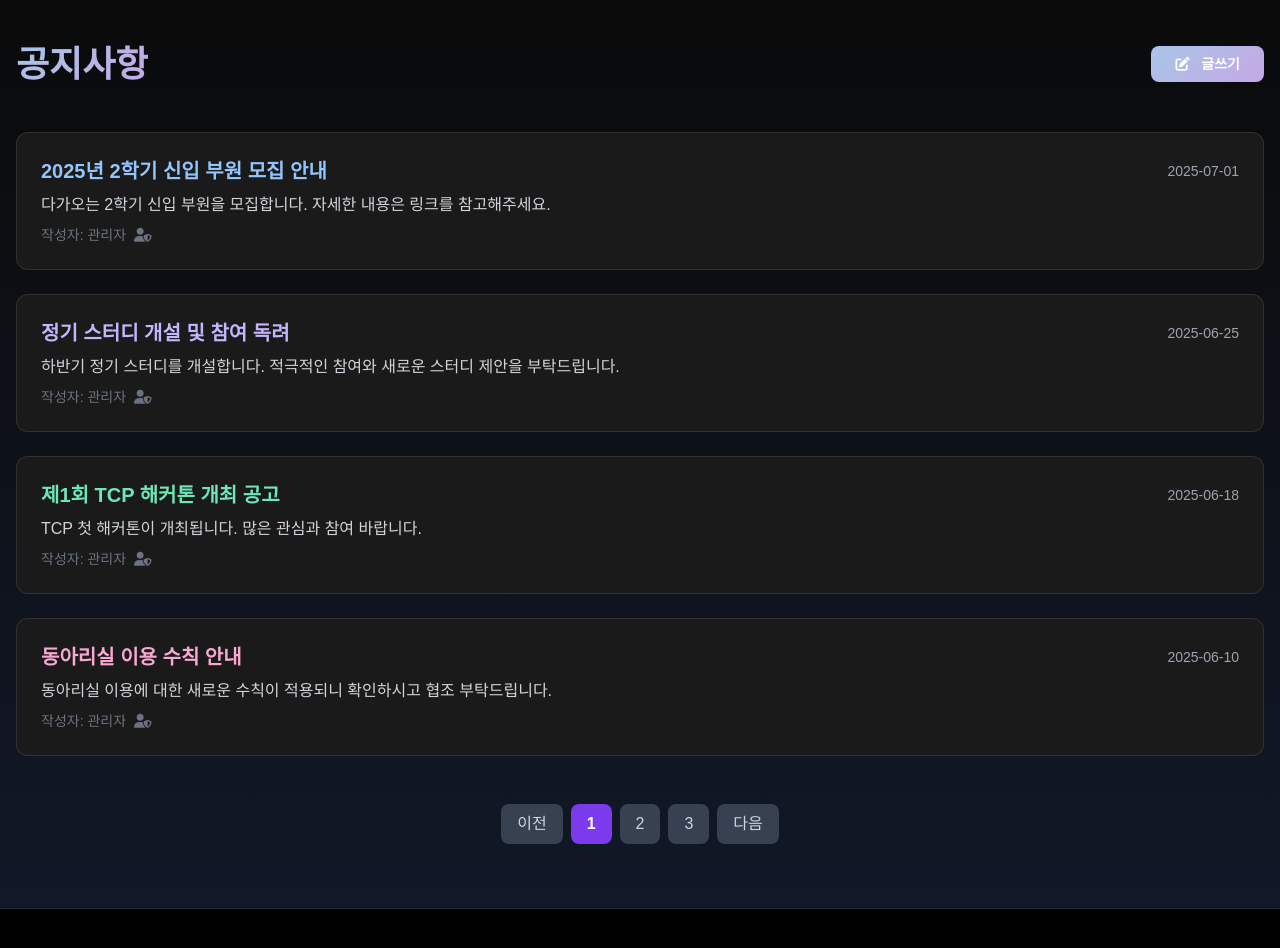
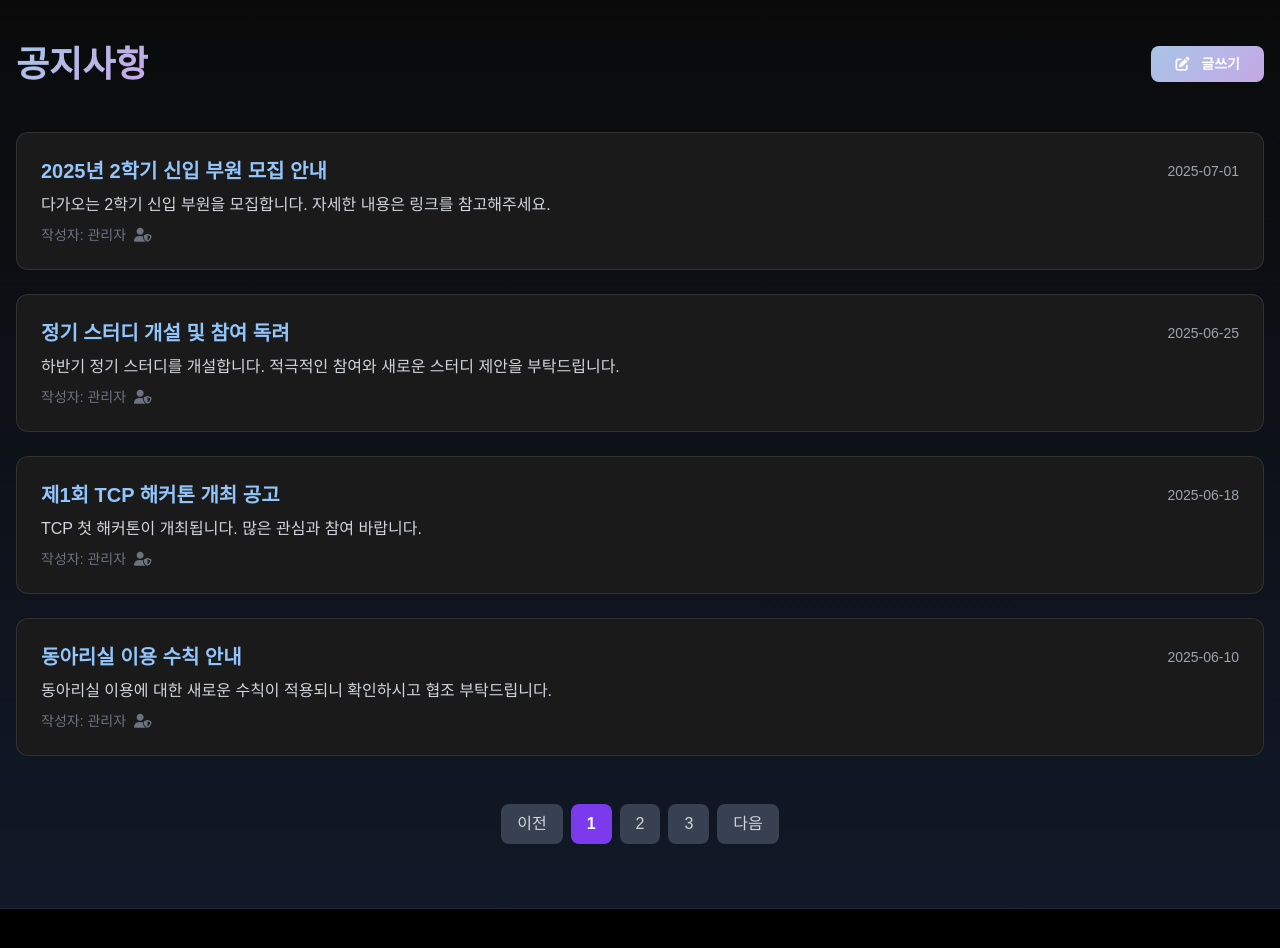
Before and after one commit to owen050724/tcp-web, a React (Create React App) app: page /announcement in a window 1280 px wide. Shown: the part 820-1768 px from the top of the page. Built offline with nearby package versions, Linux system fonts and the light colour scheme; a web font is replaced by a local one.

Commit message:
Announcement 페이지 수정 중

```diff
--- a/src/pages/Announcement.jsx
+++ b/src/pages/Announcement.jsx
@@ -1,8 +1,40 @@
 import React, { useEffect } from 'react';
-import { useNavigate } from 'react-router-dom'; // useNavigate 훅 임포트
+import { useNavigate, Link } from 'react-router-dom'; // useNavigate와 Link 훅 임포트
 
 function Announcement() {
   const navigate = useNavigate(); // useNavigate 훅 사용
+
+  // 더미 공지사항 데이터
+  const announcements = [
+    {
+      id: 0, // 고유 ID 추가
+      title: '2025년 2학기 신입 부원 모집 안내',
+      date: '2025-07-01',
+      summary: '다가오는 2학기 신입 부원을 모집합니다. 자세한 내용은 링크를 참고해주세요.',
+      author: '관리자'
+    },
+    {
+      id: 1,
+      title: '정기 스터디 개설 및 참여 독려',
+      date: '2025-06-25',
+      summary: '하반기 정기 스터디를 개설합니다. 적극적인 참여와 새로운 스터디 제안을 부탁드립니다.',
+      author: '관리자'
+    },
+    {
+      id: 2,
+      title: '제1회 TCP 해커톤 개최 공고',
+      date: '2025-06-18',
+      summary: 'TCP 첫 해커톤이 개최됩니다. 많은 관심과 참여 바랍니다.',
+      author: '관리자'
+    },
+    {
+      id: 3,
+      title: '동아리실 이용 수칙 안내',
+      date: '2025-06-10',
+      summary: '동아리실 이용에 대한 새로운 수칙이 적용되니 확인하시고 협조 부탁드립니다.',
+      author: '관리자'
+    }
+  ];
 
   useEffect(() => {
     // IntersectionObserver를 사용하여 스크롤 시 요소가 보일 때 애니메이션 추가
@@ -70,61 +102,26 @@ function Announcement() {
           </div>
 
           <div className="space-y-6">
-            <a href="#" className="block announcement-item p-6 rounded-xl scroll-fade">
+            {/* 공지사항 목록을 동적으로 렌더링 */}
+            {announcements.map((announcement) => (
+              <Link // Link 컴포넌트 사용
+                to={`/announcement/${announcement.id}`} // 동적 라우트 경로 설정
+                key={announcement.id} // 고유 key prop 추가
+                className="block announcement-item p-6 rounded-xl scroll-fade"
+              >
                 <div className="flex items-center justify-between mb-2">
                     {/* 제목 텍스트 왼쪽 정렬 */}
-                    <h3 className="font-bold text-xl text-blue-300 text-left">2025년 2학기 신입 부원 모집 안내</h3>
-                    <span className="text-sm text-gray-400">2025-07-01</span>
+                    <h3 className="font-bold text-xl text-blue-300 text-left">{announcement.title}</h3>
+                    <span className="text-sm text-gray-400">{announcement.date}</span>
                 </div>
                 {/* 내용 텍스트 왼쪽 정렬 */}
                 <p className="text-gray-300 mb-2 text-left">
-                    다가오는 2학기 신입 부원을 모집합니다. 자세한 내용은 링크를 참고해주세요.
+                    {announcement.summary}
                 </p>
                 {/* 작성자 텍스트 왼쪽 정렬 */}
-                <div className="text-sm text-gray-500 text-left">작성자: 관리자 <i className="fas fa-user-shield ml-1"></i></div>
-            </a>
-
-            <a href="#" className="block announcement-item p-6 rounded-xl scroll-fade">
-                <div className="flex items-center justify-between mb-2">
-                    {/* 제목 텍스트 왼쪽 정렬 */}
-                    <h3 className="font-bold text-xl text-purple-300 text-left">정기 스터디 개설 및 참여 독려</h3>
-                    <span className="text-sm text-gray-400">2025-06-25</span>
-                </div>
-                {/* 내용 텍스트 왼쪽 정렬 */}
-                <p className="text-gray-300 mb-2 text-left">
-                    하반기 정기 스터디를 개설합니다. 적극적인 참여와 새로운 스터디 제안을 부탁드립니다.
-                </p>
-                {/* 작성자 텍스트 왼쪽 정렬 */}
-                <div className="text-sm text-gray-500 text-left">작성자: 관리자 <i className="fas fa-user-shield ml-1"></i></div>
-            </a>
-
-            <a href="#" className="block announcement-item p-6 rounded-xl scroll-fade">
-                <div className="flex items-center justify-between mb-2">
-                    {/* 제목 텍스트 왼쪽 정렬 */}
-                    <h3 className="font-bold text-xl text-green-300 text-left">제1회 TCP 해커톤 개최 공고</h3>
-                    <span className="text-sm text-gray-400">2025-06-18</span>
-                </div>
-                {/* 내용 텍스트 왼쪽 정렬 */}
-                <p className="text-gray-300 mb-2 text-left">
-                    TCP 첫 해커톤이 개최됩니다. 많은 관심과 참여 바랍니다.
-                </p>
-                {/* 작성자 텍스트 왼쪽 정렬 */}
-                <div className="text-sm text-gray-500 text-left">작성자: 관리자 <i className="fas fa-user-shield ml-1"></i></div>
-            </a>
-
-            <a href="#" className="block announcement-item p-6 rounded-xl scroll-fade">
-                <div className="flex items-center justify-between mb-2">
-                    {/* 제목 텍스트 왼쪽 정렬 */}
-                    <h3 className="font-bold text-xl text-pink-300 text-left">동아리실 이용 수칙 안내</h3>
-                    <span className="text-sm text-gray-400">2025-06-10</span>
-                </div>
-                {/* 내용 텍스트 왼쪽 정렬 */}
-                <p className="text-gray-300 mb-2 text-left">
-                    동아리실 이용에 대한 새로운 수칙이 적용되니 확인하시고 협조 부탁드립니다.
-                </p>
-                {/* 작성자 텍스트 왼쪽 정렬 */}
-                <div className="text-sm text-gray-500 text-left">작성자: 관리자 <i className="fas fa-user-shield ml-1"></i></div>
-            </a>
+                <div className="text-sm text-gray-500 text-left">작성자: {announcement.author} <i className="fas fa-user-shield ml-1"></i></div>
+              </Link>
+            ))}
           </div>
 
           <div className="flex justify-center mt-12 space-x-2">
--- a/src/pages/AnnouncementArticle.jsx
+++ b/src/pages/AnnouncementArticle.jsx
@@ -2,9 +2,15 @@
 import React, { useEffect, useState } from 'react';
 import { Link, useParams } from 'react-router-dom';
 import logo from '../logo.svg';
+import DOMPurify from 'dompurify';
+import markdownit from 'markdown-it';
+
+const md = markdownit();
 
 // 더미 게시글 데이터 (실제로는 API에서 가져옴)
-const articleData = {
+// 여러 개의 게시글을 배열 형태로 관리합니다.
+const allArticlesData = [
+    {
         id: 0,
         category: '모집공고',
         title: '2025학년도 2학기 TCP 신입 부원 모집 안내',
@@ -17,19 +23,16 @@ const articleData = {
             <p class="text-lg font-medium text-blue-300 mb-6">
                 안녕하세요, TCP(Team Crazy Performance) 회원 여러분!
             </p>
-
             <p>
                 우리는 2025학년도 2학기 TCP 신입 부원 모집을 공식적으로 발표하게 되어 기쁩니다.
                 고급 소프트웨어 개발에 전념하는 동아리로서, 웹, 앱, 또는 임베디드 개발에 열정적인
                 모든 학생들을 환영합니다.
             </p>
-
             <h3 class="orbitron text-xl font-bold text-blue-400 mt-8 mb-4">📅 오리엔테이션 일정</h3>
             <p>
                 오리엔테이션 세션은 <strong class="text-blue-300">7월 15일 오후 6시</strong>,
                 <strong class="text-purple-300">공학관 302호</strong>에서 개최될 예정입니다.
             </p>
-
             <h3 class="orbitron text-xl font-bold text-blue-400 mt-8 mb-4">🎯 지원 자격</h3>
             <p>
                 TCP는 다음과 같은 학생들을 찾고 있습니다:
@@ -40,7 +43,6 @@ const articleData = {
                 <li>새로운 기술 학습에 적극적인 학생</li>
                 <li>프로젝트 경험이 있거나 관련 분야에 관심이 있는 학생</li>
             </ul>
-
             <h3 class="orbitron text-xl font-bold text-blue-400 mt-8 mb-4">🚀 TCP에서 얻을 수 있는 것</h3>
             <p>
                 TCP 회원으로서 다음과 같은 혜택을 누릴 수 있습니다:
@@ -52,13 +54,11 @@ const articleData = {
                 <li>네트워킹 및 취업 지원</li>
                 <li>해커톤 및 대회 참가 기회</li>
             </ul>
-
             <h3 class="orbitron text-xl font-bold text-blue-400 mt-8 mb-4">📝 지원 방법</h3>
             <p>
                 지원을 원하시는 분들은 첨부된 링크의 구글 폼을 작성해 주시기 바랍니다.
                 간단한 자기소개와 개발 경험, 그리고 TCP에 대한 관심사를 적어주시면 됩니다.
             </p>
-
             <div class="bg-gradient-to-r from-blue-500 to-purple-500 rounded-lg p-6 my-8">
                 <div class="flex items-center space-x-3 mb-4">
                     <i class="fas fa-link text-white text-2xl"></i>
@@ -72,13 +72,11 @@ const articleData = {
                     지원서 바로가기
                 </a>
             </div>
-
             <h3 class="orbitron text-xl font-bold text-blue-400 mt-8 mb-4">❓ 궁금한 점이 있다면</h3>
             <p>
                 기타 궁금한 사항이 있으시면 언제든지 연락 주시기 바랍니다.
                 아래 연락처로 문의하시거나, 오리엔테이션에 참석하여 직접 질문해 주세요.
             </p>
-
             <div class="bg-gray-800 rounded-lg p-6 mt-8">
                 <h4 class="orbitron text-lg font-bold text-blue-300 mb-4">연락처 정보</h4>
                 <div class="space-y-3 text-gray-300">
@@ -96,17 +94,52 @@ const articleData = {
                     </div>
                 </div>
             </div>
-
             <p class="text-center text-lg font-medium text-gradient-to-r from-blue-400 to-purple-400 mt-8">
                 TCP와 함께 성장하며 뛰어난 개발자가 되어보세요! 🚀
             </p>
         `,
-};
-
+    },
+    {
+      id: 1,
+      category: '공지사항',
+      title: '정기 스터디 개설 및 참여 독려',
+      author: '관리자',
+      date: '2025-06-25',
+      views: 180,
+      likes: 10,
+      tags: ['스터디', '참여', '공지'],
+      content: '<p>하반기 정기 스터디를 개설합니다. 적극적인 참여와 새로운 스터디 제안을 부탁드립니다.</p>',
+    },
+    {
+      id: 2,
+      category: '행사안내',
+      title: '제1회 TCP 해커톤 개최 공고',
+      author: '관리자',
+      date: '2025-06-18',
+      views: 350,
+      likes: 25,
+      tags: ['해커톤', '행사', '공고'],
+      content: '<p>TCP 첫 해커톤이 개최됩니다. 많은 관심과 참여 바랍니다.</p>',
+    },
+    {
+      id: 3,
+      category: '규정안내',
+      title: '동아리실 이용 수칙 안내',
+      author: '관리자',
+      date: '2025-06-10',
+      views: 90,
+      likes: 5,
+      tags: ['규정', '동아리실'],
+      content: '<p>동아리실 이용에 대한 새로운 수칙이 적용되니 확인하시고 협조 부탁드립니다.</p>',
+    }
+];
 
 function AnnouncementArticle() {
     const { articleId } = useParams(); // URL 파라미터에서 articleId 가져오기
     const [isShareModalOpen, setIsShareModalOpen] = useState(false);
+
+    // URL 파라미터의 articleId(문자열)와 일치하는 게시글을 찾습니다.
+    const article = allArticlesData.find(art => art.id === parseInt(articleId));
 
     // 이펙트 훅으로 스크롤 애니메이션 구현
     useEffect(() => {
@@ -114,7 +147,6 @@ function AnnouncementArticle() {
             threshold: 0.1,
             rootMargin: '0px 0px -50px 0px'
         };
-
         const observer = new IntersectionObserver((entries) => {
             entries.forEach(entry => {
                 if (entry.isIntersecting) {
@@ -130,9 +162,6 @@ function AnnouncementArticle() {
 
         return () => observer.disconnect();
     }, []);
-
-    // 더미 데이터를 사용하므로 articleId가 0일 때만 유효하다고 가정
-    const article = articleId === '0' ? articleData : null;
 
     // 공유 모달 열기/닫기
     const openShareModal = () => setIsShareModalOpen(true);
@@ -175,6 +204,7 @@ function AnnouncementArticle() {
         }
     };
 
+    // 게시글이 없을 경우 에러 메시지 렌더링
     if (!article) {
         return (
             <div className="container mx-auto px-4 py-24 text-center text-gray-400">
@@ -188,9 +218,6 @@ function AnnouncementArticle() {
     }
 
     // HTML 내용을 직접 렌더링하기 위해 dangerouslySetInnerHTML 사용
-    // 이 경우 XSS 공격에 취약할 수 있으므로, 서버 측에서 sanitizing하거나
-    // React에서 Dompurify 같은 라이브러리를 사용하는 것이 권장됩니다.
-    // 여기서는 HTML 목업에 있는 내용을 그대로 보여주기 위해 사용합니다.
     const articleBodyMarkup = { __html: article.content };
 
     return (
```
Lines whose indentation alone changed are shown as unchanged.
